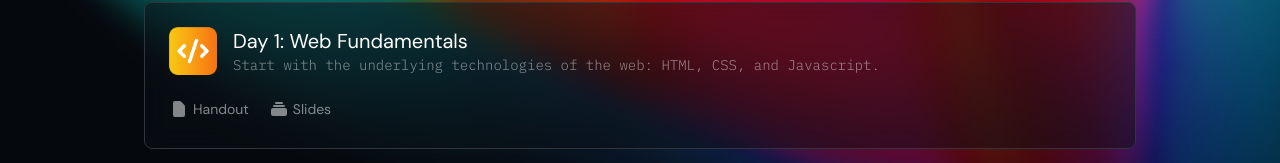
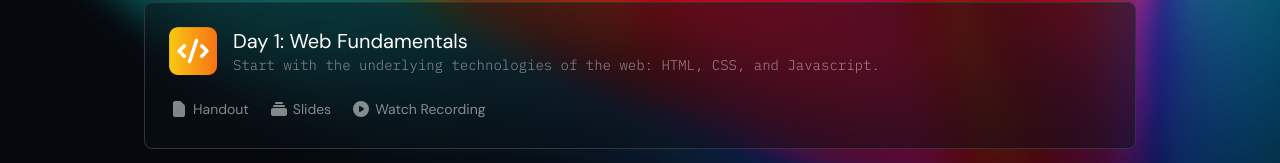
Before and after one commit to xuvi7/bootcamp-fall2025, a Next.js app: page / in a window 1280 px wide. Shown: the part 880-1043 px from the top of the page. Built offline with nearby package versions, Linux system fonts and the light colour scheme.

Commit message:
add day 1 recording

```diff
--- a/pages/index.tsx
+++ b/pages/index.tsx
@@ -21,7 +21,7 @@ const workshops: {
     image: "/basics.png",
     handout: "https://docs.google.com/document/d/1EkeDljCd3__yc76P9Q5Uwhc9WBmXVhkrO7JAmMlWMag/edit?usp=sharing",
     slides: "https://docs.google.com/presentation/d/1B2tmv1Bw4r8p9NCF2DhYY6FrZzR-u0bMrXfxOM9Uctc/edit?usp=sharing",
-    recording: "",
+    recording: "https://brown.zoom.us/rec/play/CqL4Z6snnDsR9wvNxPLk8CAsa4teqmENvolji-r-mOfR8jMjQRgIE0OGpCAzxKcfXxAZ8W7oet_yl4vj.OmnbmjM-0KdHtBM9?eagerLoadZvaPages=sidemenu.billing.plan_management&accessLevel=meeting&canPlayFromShare=true&from=share_recording_detail&continueMode=true&componentName=rec-play&originRequestUrl=https%3A%2F%2Fbrown.zoom.us%2Frec%2Fshare%2FioxQhbVlx5dZQuCwF0sDns_WTbbBhvdU2Nd5YFoLv2Pe7l66-zwUqne41f08Xt41.VgzN_OyatCiLWR7p",
     codeDemo: "",
   },
   {
```
